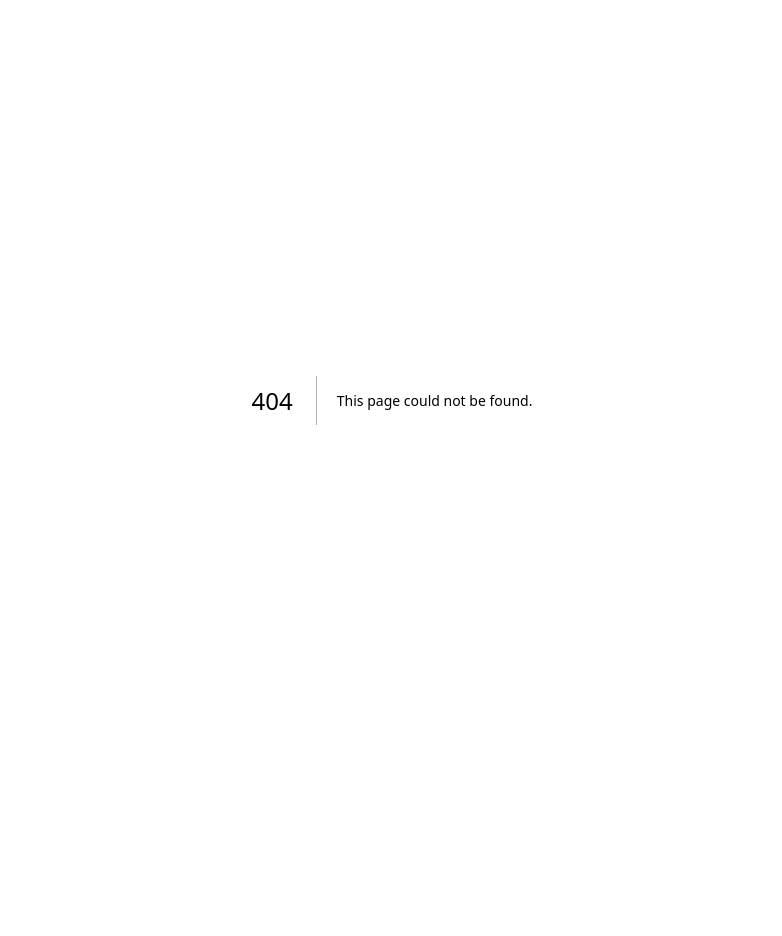
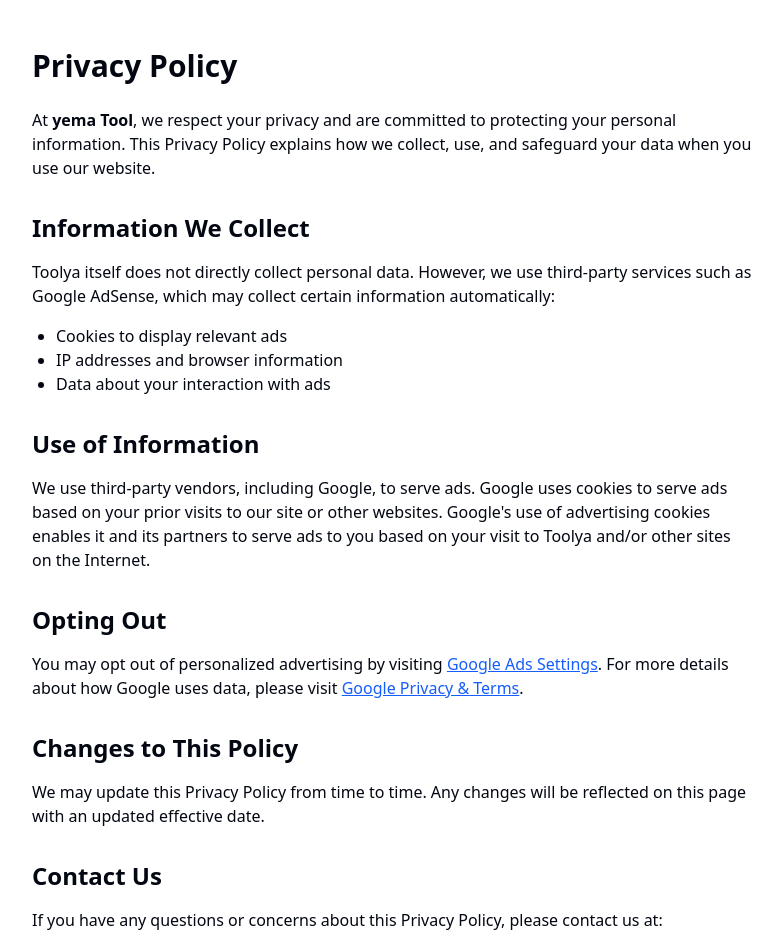
Before and after one commit to BrightAlemneh/Toolya, a Next.js app: page /privacy in a window 1280 px wide. Before the commit this address had no page. Shown: the top 936 px of the page, without its empty margins (248-1030 px from the left). Before the commit the page ends 800 px from the top, so only its background shows below. Built offline with nearby package versions, Linux system fonts and the light colour scheme.

Commit message:
Added privacy policy page

```diff
--- a/src/app/page.tsx
+++ b/src/app/page.tsx
@@ -525,6 +525,12 @@
       <footer className="bg-white dark:bg-gray-800 shadow mt-auto p-6 text-center text-gray-600 dark:text-gray-400">
         <p>© {new Date().getFullYear()} YemaTools. All rights reserved.</p>
         <p className="text-sm">Developed with ❤️ by Birhanu</p>
+        <a
+    href="/privacy"
+    className="text-blue-600 underline hover:text-blue-800"
+  >
+    Privacy Policy
+  </a>
       </footer>
     </div>
   );
--- /dev/null
+++ b/src/app/privacy/page.tsx
@@ -0,0 +1,76 @@
+// src/app/privacy/page.tsx
+
+export default function PrivacyPolicy() {
+  return (
+    <main className="max-w-3xl mx-auto px-6 py-12">
+      <h1 className="text-3xl font-bold mb-6">Privacy Policy</h1>
+      <p className="mb-4">
+        At <strong>yema Tool</strong>, we respect your privacy and are committed to
+        protecting your personal information. This Privacy Policy explains how
+        we collect, use, and safeguard your data when you use our website.
+      </p>
+
+      <h2 className="text-2xl font-semibold mt-8 mb-4">Information We Collect</h2>
+      <p className="mb-4">
+        Toolya itself does not directly collect personal data. However, we use
+        third-party services such as Google AdSense, which may collect certain
+        information automatically:
+      </p>
+      <ul className="list-disc pl-6 mb-4">
+        <li>Cookies to display relevant ads</li>
+        <li>IP addresses and browser information</li>
+        <li>Data about your interaction with ads</li>
+      </ul>
+
+      <h2 className="text-2xl font-semibold mt-8 mb-4">Use of Information</h2>
+      <p className="mb-4">
+        We use third-party vendors, including Google, to serve ads. Google uses
+        cookies to serve ads based on your prior visits to our site or other
+        websites. Google&apos;s use of advertising cookies enables it and its
+        partners to serve ads to you based on your visit to Toolya and/or other
+        sites on the Internet.
+      </p>
+
+      <h2 className="text-2xl font-semibold mt-8 mb-4">Opting Out</h2>
+      <p className="mb-4">
+        You may opt out of personalized advertising by visiting{" "}
+        <a
+          href="https://www.google.com/settings/ads"
+          target="_blank"
+          rel="noopener noreferrer"
+          className="text-blue-600 underline"
+        >
+          Google Ads Settings
+        </a>
+        . For more details about how Google uses data, please visit{" "}
+        <a
+          href="https://policies.google.com/technologies/ads"
+          target="_blank"
+          rel="noopener noreferrer"
+          className="text-blue-600 underline"
+        >
+          Google Privacy & Terms
+        </a>
+        .
+      </p>
+
+      <h2 className="text-2xl font-semibold mt-8 mb-4">Changes to This Policy</h2>
+      <p className="mb-4">
+        We may update this Privacy Policy from time to time. Any changes will be
+        reflected on this page with an updated effective date.
+      </p>
+
+      <h2 className="text-2xl font-semibold mt-8 mb-4">Contact Us</h2>
+      <p>
+        If you have any questions or concerns about this Privacy Policy, please
+        contact us at:{" "}
+        <a
+          href="mailto:brightalemneh@gmail.com"
+          className="text-blue-600 underline"
+        >
+          brightalemneh@gmail.com
+        </a>
+      </p>
+    </main>
+  );
+}
```
